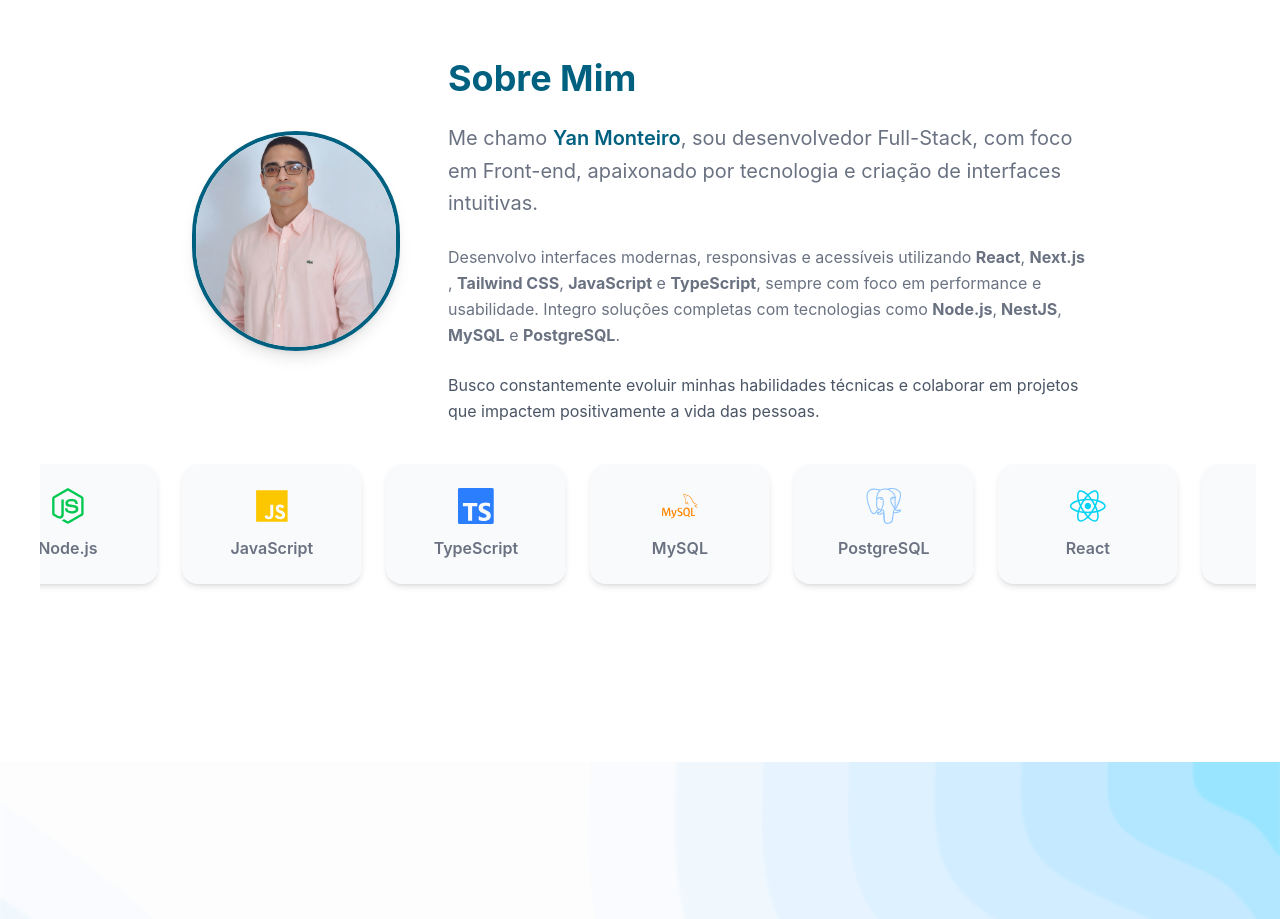
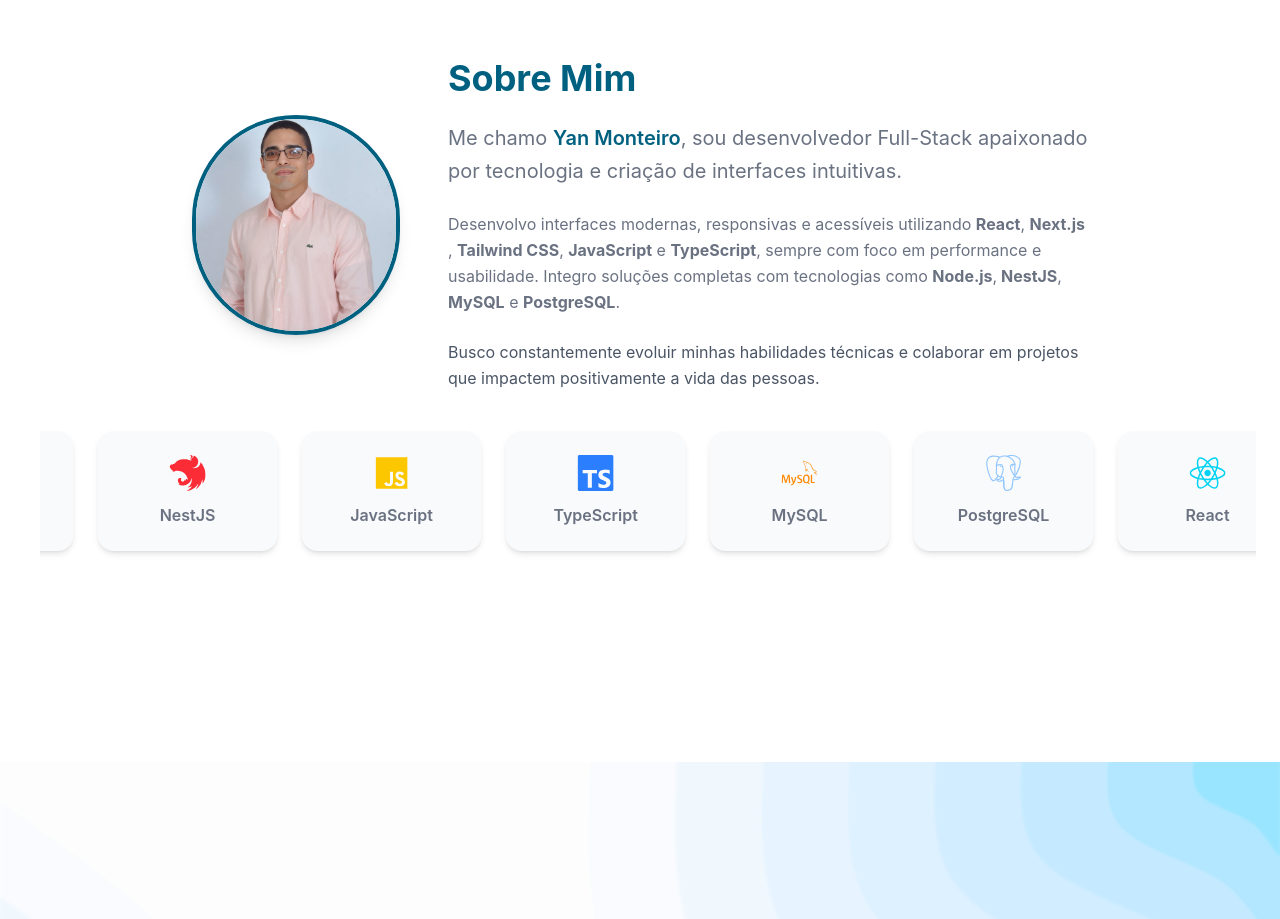
Before and after one commit to yanalmeida2411/portfolio-yan, a Next.js app: page / in a window 1280 px wide. Shown: the part 2400-3319 px from the top of the page. Built offline with nearby package versions, Linux system fonts and the light colour scheme.

Commit message:
Alterando o Sobre

```diff
--- a/src/components/About.tsx
+++ b/src/components/About.tsx
@@ -33,7 +33,7 @@ export default function Sobre() {
             <h2 className="text-4xl font-poppins font-bold text-[#006080]">Sobre Mim</h2>
             <p className="text-gray-500 text-xl leading-relaxed">
               Me chamo <span className="text-[#006080] font-semibold">Yan Monteiro</span>,
-              sou desenvolvedor Full-Stack, com foco em Front-end, apaixonado por tecnologia e criação de interfaces intuitivas.
+              sou desenvolvedor Full-Stack apaixonado por tecnologia e criação de interfaces intuitivas.
             </p>
             <p className="text-gray-500 leading-relaxed">
               Desenvolvo interfaces modernas, responsivas e acessíveis utilizando <strong>React</strong>, <strong>Next.js</strong> , <strong>Tailwind CSS</strong>, <strong>JavaScript</strong> e <strong>TypeScript</strong>, sempre com foco em performance e usabilidade.
--- a/src/components/Carousel.tsx
+++ b/src/components/Carousel.tsx
@@ -8,6 +8,7 @@ import {
     SiTypescript,
     SiPostgresql,
     SiMysql,
+    SiNestjs,
 } from 'react-icons/si';
 
 const technologies = [
@@ -15,6 +16,7 @@ const technologies = [
     { name: 'Next.js', icon: <SiNextdotjs className="text-black" /> },
     { name: 'Tailwind CSS', icon: <SiTailwindcss className="text-cyan-300" /> },
     { name: 'Node.js', icon: <FaNodeJs className="text-green-500" /> },
+    { name: 'NestJS', icon: <SiNestjs className="text-red-500" /> },
     { name: 'JavaScript', icon: <FaJs className="text-yellow-400" /> },
     { name: 'TypeScript', icon: <SiTypescript className="text-blue-500" /> },
     { name: 'MySQL', icon: <SiMysql className="text-orange-400" /> },
```
